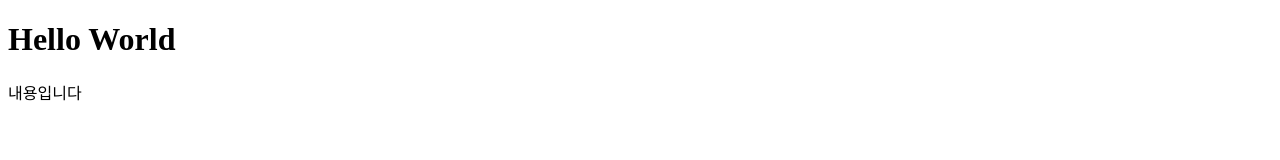
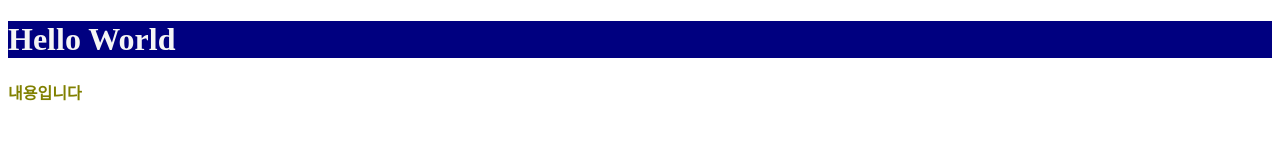
Before and after one commit to JaehyeonHeo/StudyHTML, a plain HTML site: page 01_HTML/CSS_test.html in a window 1280 px wide. Drawn offline with Linux system fonts and the light colour scheme.

Commit message:
외부css 스타일시트 추가

```diff
--- a/01_HTML/CSS_test.html
+++ b/01_HTML/CSS_test.html
@@ -2,7 +2,7 @@
 <html>
     <head>
         <title>두번째 웹페이지</title>
-        <link rel="stylesheet" href="01_HTML\style\style.css"/>
+        <link rel="stylesheet" href="style/style.css"/>
     </head>
 
     <body>
```
